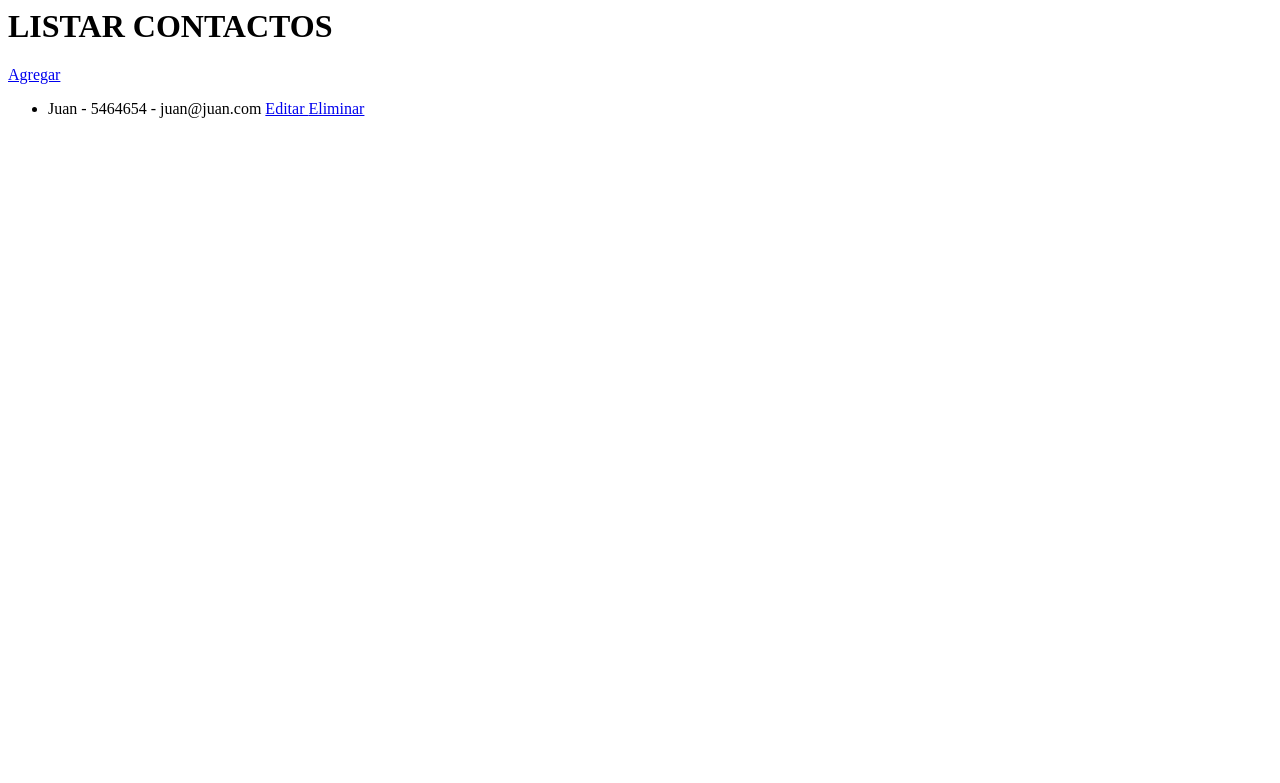
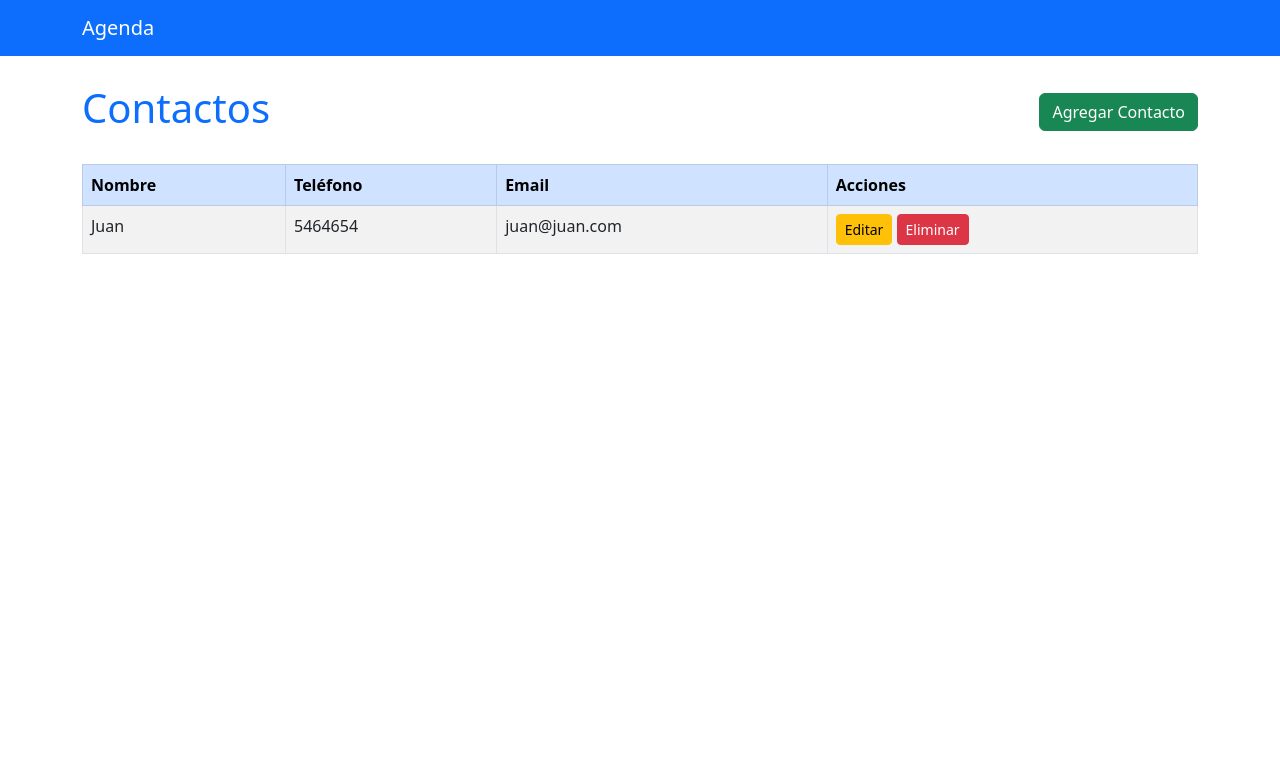
Before and after one commit to Adavidfr/agendaClaseProgramacion2, a Django app: page / in a window 1280 px wide. Shown: the top 783 px of the page. Run offline with Django 5.2, Linux system fonts and the light colour scheme; data comes from the database, SQL or seed files in the repository; parts of the project's set-up code (start-up, migrations or seed data) failed here and were passed over.

Commit message:
feat: create base template and refactor contact listing and login templates for consistency

```diff
--- /dev/null
+++ b/telefono/templates/base.html
@@ -0,0 +1,39 @@
+<!DOCTYPE html>
+<html lang="es">
+<head>
+    <meta charset="UTF-8">
+    <title>{% block titulo %}Mi Agenda de Contactos{% endblock %}</title>
+    <meta name="viewport" content="width=device-width, initial-scale=1">
+
+    <!-- Bootstrap CSS -->
+    <link href="https://cdn.jsdelivr.net/npm/bootstrap@5.3.0/dist/css/bootstrap.min.css" rel="stylesheet">
+
+    <style>
+        body {
+            padding-top: 60px;
+        }
+    </style>
+</head>
+<body>
+
+    <!-- Barra de navegación -->
+    <nav class="navbar navbar-expand-lg navbar-dark bg-primary fixed-top">
+        <div class="container">
+            <a class="navbar-brand" href="{% url 'lista_contactos' %}">Agenda</a>
+            <button class="navbar-toggler" type="button" data-bs-toggle="collapse" data-bs-target="#navbarNav">
+                <span class="navbar-toggler-icon"></span>
+            </button>
+        </div>
+    </nav>
+
+    <!-- Contenido principal -->
+    <div class="container mt-4">
+        {% block cuerpo %}
+        {% endblock %}
+    </div>
+
+    <!-- Bootstrap JS (opcional pero útil para componentes dinámicos) -->
+    <script src="https://cdn.jsdelivr.net/npm/bootstrap@5.3.0/dist/js/bootstrap.bundle.min.js"></script>
+
+</body>
+</html>
--- a/telefono/templates/lista_contactos.html
+++ b/telefono/templates/lista_contactos.html
@@ -1,19 +1,17 @@
-<!--
+{% extends 'base.html' %}
 
-{% load static %}
-<!DOCTYPE html>
-<html lang="es">
-<head>
-    <meta charset="UTF-8">
-    <title>Lista de Contactos</title>
-    <link href="https://cdn.jsdelivr.net/npm/bootstrap@5.3.3/dist/css/bootstrap.min.css" rel="stylesheet">
-</head>
-<body class="bg-light">
-<div class="container py-5">
-    <h1 class="mb-4">Lista de Contactos</h1>
-    <a href="{% url 'agregar_contactos' %}" class="btn btn-primary mb-3">Agregar nuevo contacto</a>
-    <table class="table table-striped table-hover">
-        <thead class="table-dark">
+{% block titulo %}Lista de Contactos{% endblock %}
+
+{% block cuerpo %}
+<div class="d-flex justify-content-between align-items-center mb-4">
+    <h1 class="text-primary">Contactos</h1>
+    <a href="{% url 'agregar_contactos' %}" class="btn btn-success">Agregar Contacto</a>
+</div>
+
+{% if contactos %}
+    <div class="table-responsive">
+        <table class="table table-bordered table-striped">
+            <thead class="table-primary">
                 <tr>
                     <th>Nombre</th>
                     <th>Teléfono</th>
@@ -28,33 +26,15 @@
                     <td>{{ contacto.telefono }}</td>
                     <td>{{ contacto.email }}</td>
                     <td>
-                    <a href="{% url 'editar_contacto' contacto.id %}" class="btn btn-sm btn-warning">Editar</a>
-                    <a href="{% url 'eliminar_contacto' contacto.id %}" class="btn btn-sm btn-danger">Eliminar</a>
+                        <a href="{% url 'editar_contacto' contacto.id %}" class="btn btn-warning btn-sm">Editar</a>
+                        <a href="{% url 'eliminar_contacto' contacto.id %}" class="btn btn-danger btn-sm">Eliminar</a>
                     </td>
-            </tr>
-        {% empty %}
-            <tr>
-                <td colspan="4">No hay contactos registrados.</td>
                 </tr>
                 {% endfor %}
             </tbody>
         </table>
     </div>
-</body>
-</html>
--->
-
-
-<h1>LISTAR CONTACTOS</h1>
-<a href="{% url 'agregar_contactos' %}"> Agregar </a>
-
-<ul>
-    {% for contacto in contactos%}
-    <li>
-    {{ contacto.nombre}} - {{ contacto.telefono}} - {{contacto.email}}
-    <a href="{% url 'editar_contacto' contacto.id %}">Editar </a>
-    <a href="{% url 'eliminar_contacto' contacto.id %}">Eliminar </a>
-    </li>
-    {% endfor %}
-
-</ul>
+{% else %}
+    <p class="text-muted">No hay contactos registrados.</p>
+{% endif %}
+{% endblock %}
--- a/telefono/views.py
+++ b/telefono/views.py
@@ -24,7 +24,7 @@ def editar_contacto(request, id):
             return redirect('lista_contactos')
     else:
         contacto = get_object_or_404(Contacto, id=id)
-        form = ContactoForm(contacto)
+        form = ContactoForm(instance=contacto)
     return render(request, 'editar_contacto1.html', {'form': form, 'contacto': contacto})
 
 def editar_contacto_old(request, id):
```
Also changed, not shown: telefono/templates/login.html (+5 -3 lines). Lines whose indentation alone changed are shown as unchanged.
